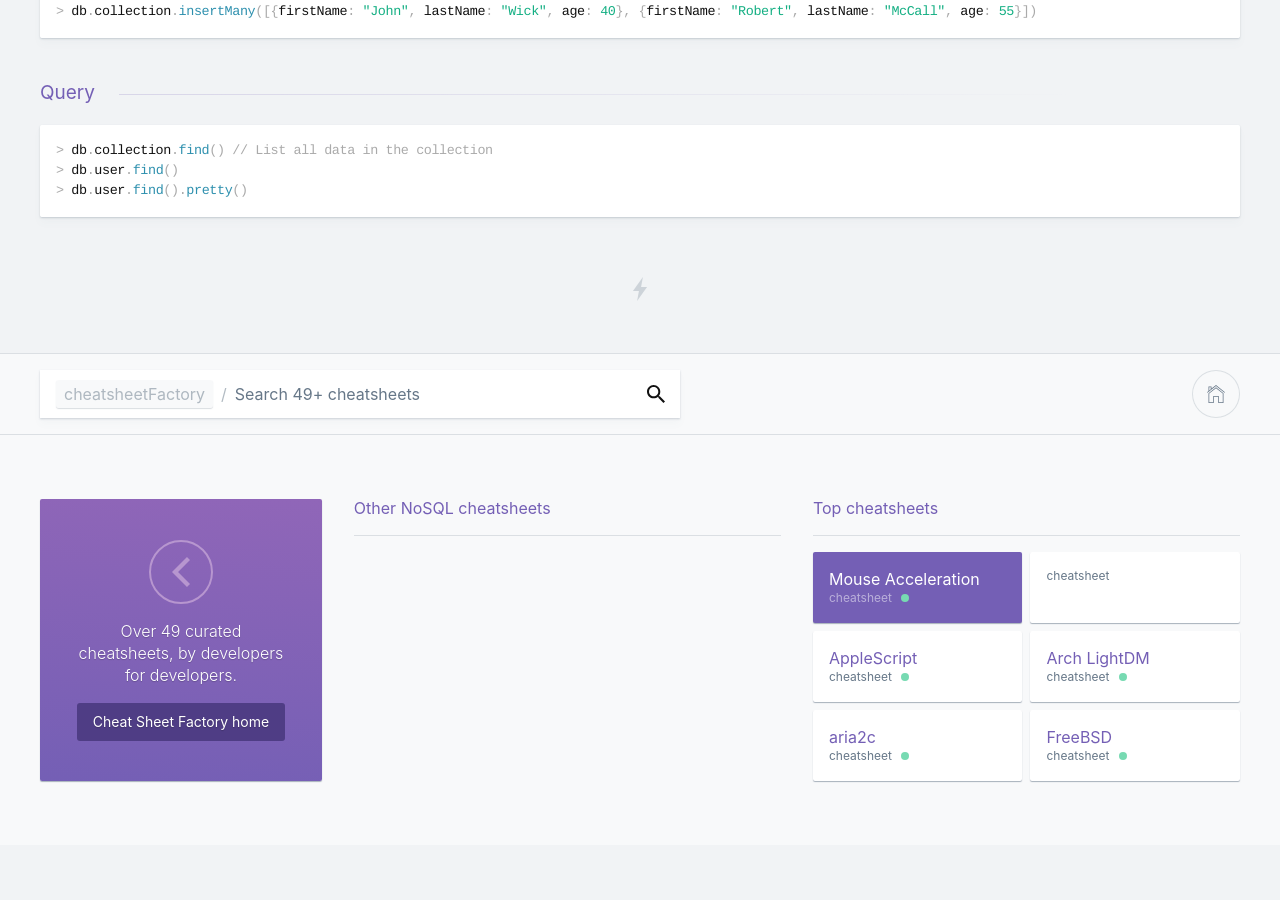
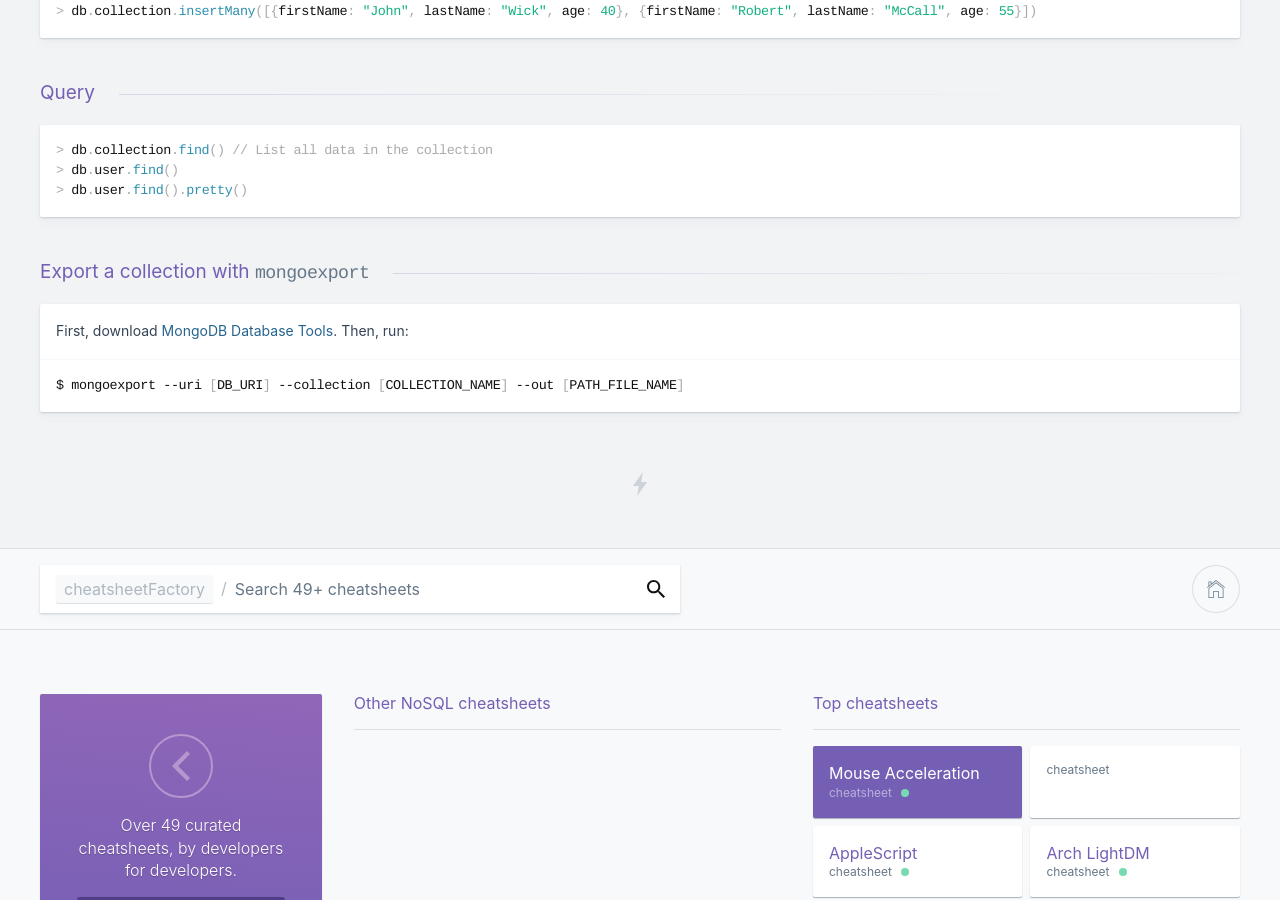
Before and after one commit to kasramp/cheat-sheet-factory, a Jekyll site: the page built from database/mongodb.md, in a window 1280 px wide and 900 px high, scrolled down 1091 px. Built offline with Jekyll 4.4.1, drawn with Linux system fonts in a browser that asks for light colours; nearby versions of some CDN libraries; before the commit the page ends 1936 px from its top, so only the background shows below that.

Commit message:
Update MongoDB cheat sheet

````diff
--- a/database/mongodb.md
+++ b/database/mongodb.md
@@ -66,3 +66,11 @@ MongoDB guarantees atomicity at the individual document level.
 > db.user.find()
 > db.user.find().pretty()
 ```
+
+### Export a collection with `mongoexport`
+
+First, download [MongoDB Database Tools](https://www.mongodb.com/try/download/database-tools). Then, run:
+
+```bash
+$ mongoexport --uri [DB_URI] --collection [COLLECTION_NAME] --out [PATH_FILE_NAME]
+```
````
Also changed, not shown: other parts of database/mongodb.md (+1 -1 lines).
